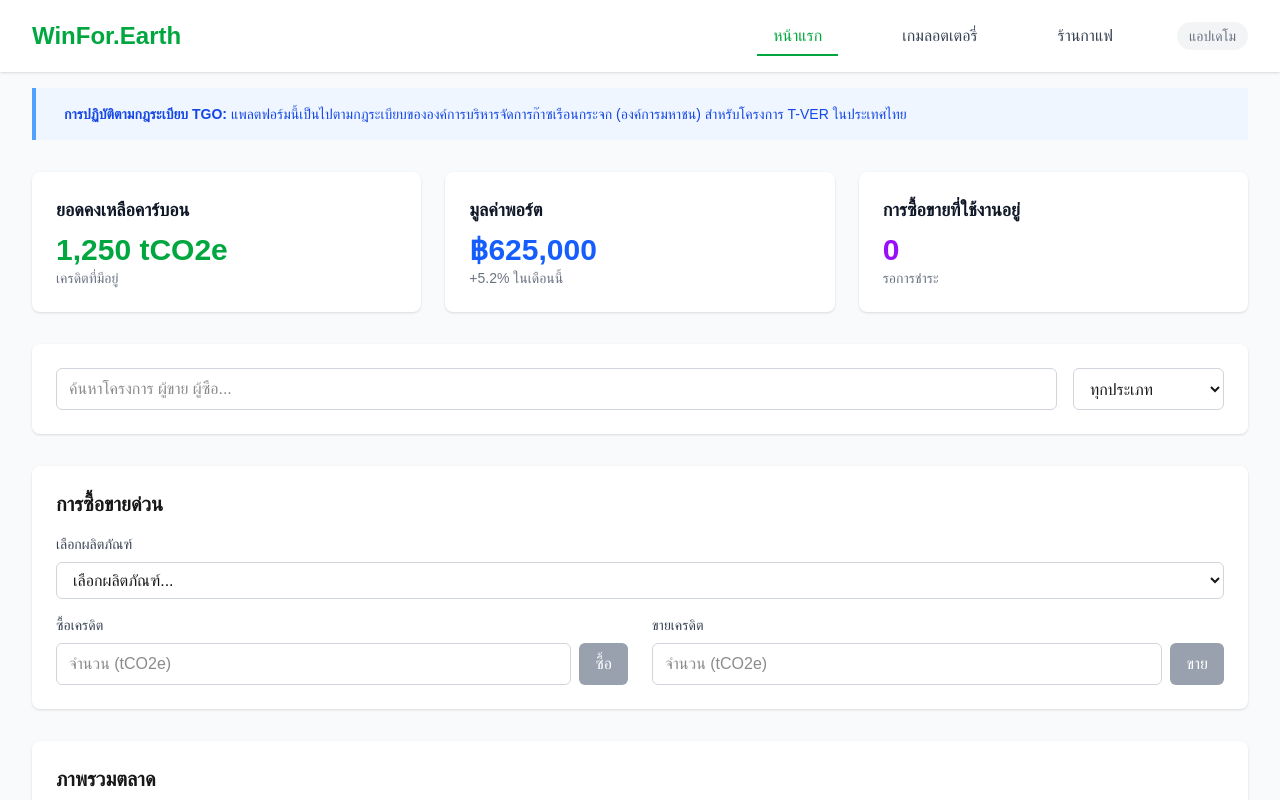
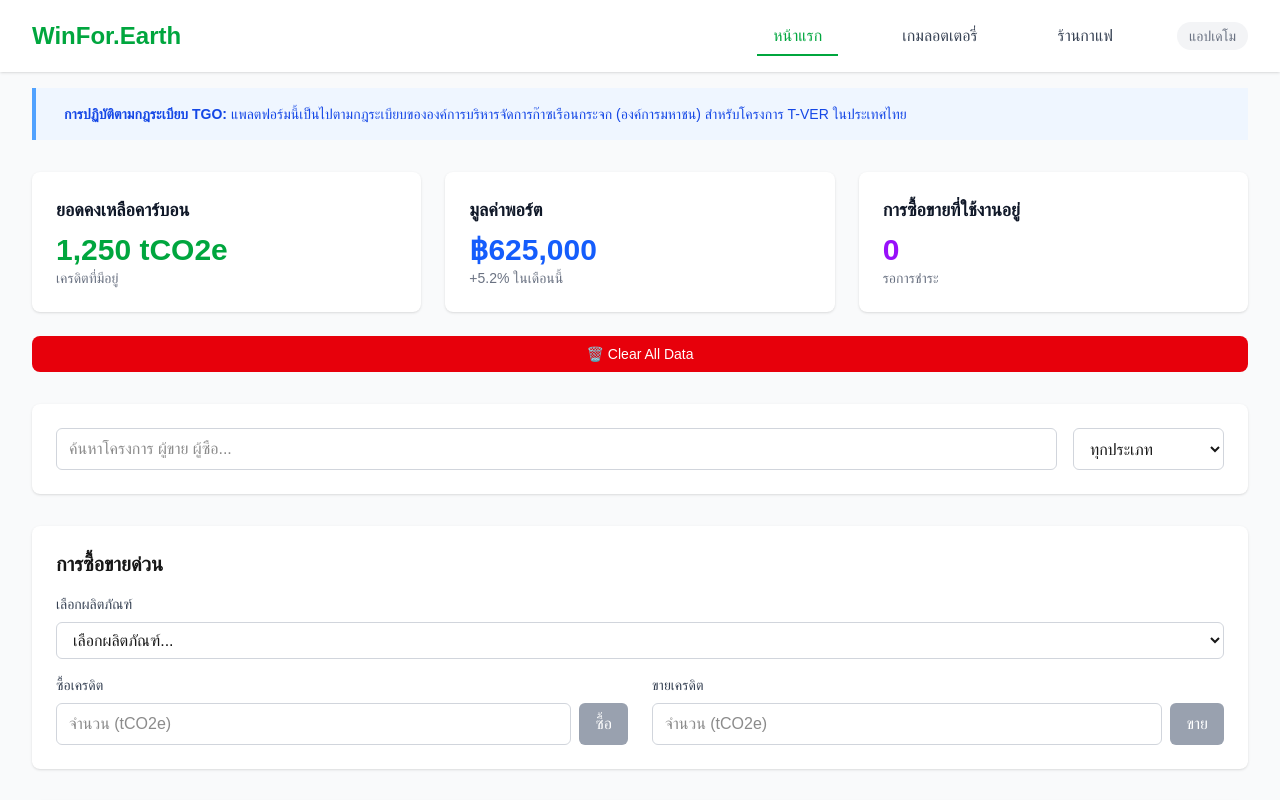
Before and after one commit to waritsan/co2x, a Next.js app in the folder src/web/: page / in a window 1280 px wide. Shown: the top 800 px of the page. Built offline with nearby package versions, Linux system fonts and the light colour scheme.

Commit message:
Add clear data button to reset localStorage and user credits

```diff
--- a/src/web/src/app/page.tsx
+++ b/src/web/src/app/page.tsx
@@ -59,6 +59,17 @@ export default function Home() {
       setUserCredits(parseInt(savedCredits));
     }
   }, []);
+
+  const handleClearData = () => {
+    if (confirm('Are you sure you want to clear all data? This cannot be undone.')) {
+      localStorage.removeItem('userCredits');
+      localStorage.removeItem('userBalance');
+      setUserCredits(1250);
+      setUserBalance(625000);
+      setMessage('Data cleared and reset to initial values');
+      setTimeout(() => setMessage(''), 3000);
+    }
+  };
 
   // Close mobile menu when clicking outside
   useEffect(() => {
@@ -265,6 +276,12 @@ export default function Home() {
             <p className="text-2xl sm:text-3xl font-bold text-purple-600 mt-2">{transactions.length}</p>
             <p className="text-xs sm:text-sm text-gray-500">รอการชำระ</p>
           </div>
+          <button
+            onClick={handleClearData}
+            className="sm:col-span-2 lg:col-span-3 px-4 py-2 bg-red-600 text-white rounded-lg hover:bg-red-700 transition-colors text-sm font-medium"
+          >
+            🗑️ Clear All Data
+          </button>
         </div>
 
         {/* Search and Filter */}
```
